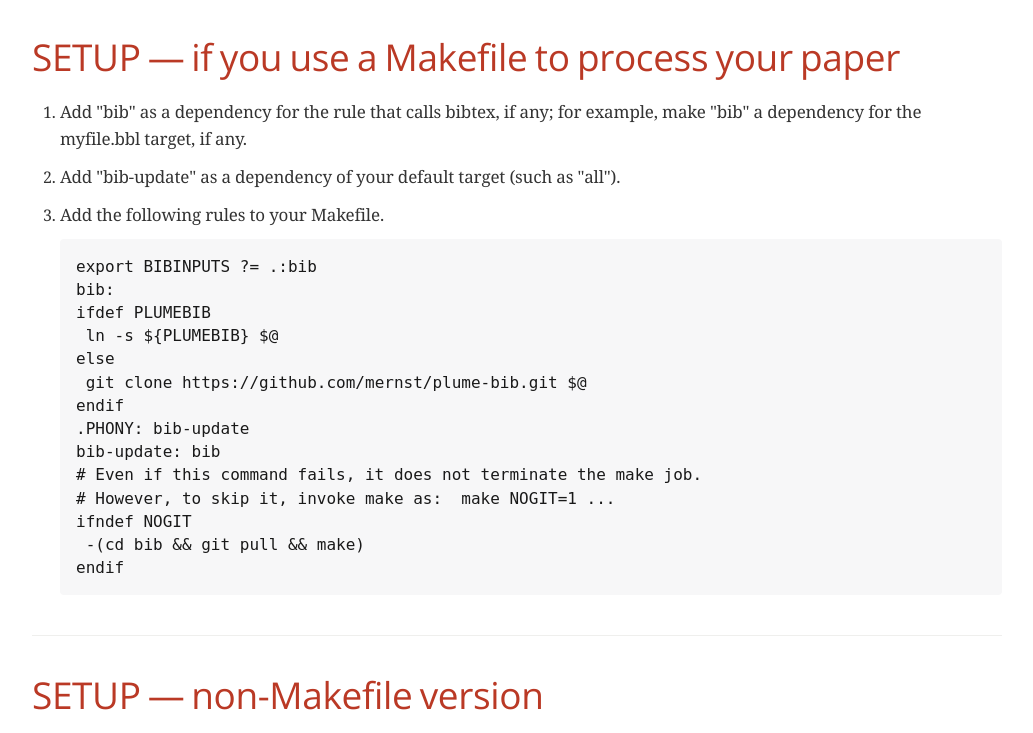
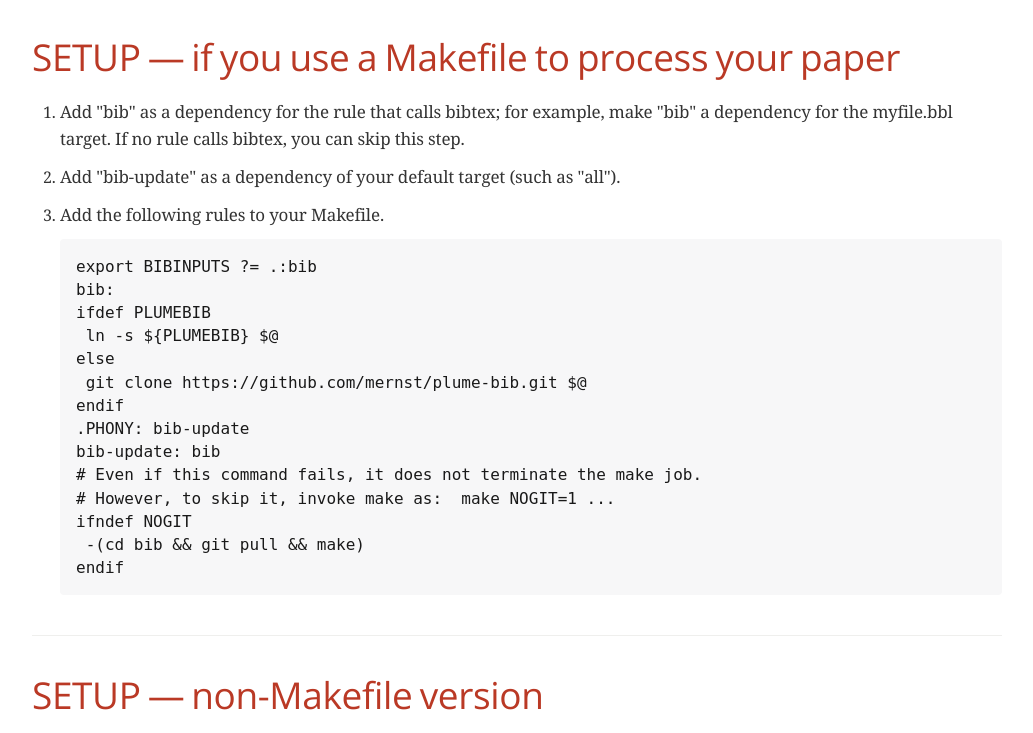
Before and after one commit to mernst/plume-bib, a plain HTML site: page docs/index.html in a window 1280 px wide. Shown: the part 1939-2672 px from the top of the page, without its empty margins (123-1156 px from the left). Drawn offline with nearby package versions, Linux system fonts and the light colour scheme; a web font is replaced by a local one.

```diff
--- a/docs/index.html
+++ b/docs/index.html
@@ -551,8 +551,9 @@ email a patch (a diff file) with your changes to Michael Ernst
 <div class="olist arabic">
 <ol class="arabic">
 <li>
-<p>Add "bib" as a dependency for the rule that calls bibtex, if any;
-for example, make "bib" a dependency for the myfile.bbl target, if any.</p>
+<p>Add "bib" as a dependency for the rule that calls bibtex; for example,
+make "bib" a dependency for the myfile.bbl target.  If no rule calls
+bibtex, you can skip this step.</p>
 </li>
 <li>
 <p>Add "bib-update" as a dependency of your default target (such as "all").</p>
@@ -671,7 +672,7 @@ example:</p>
 </div>
 <div id="footer">
 <div id="footer-text">
-Last updated 2017-04-13 08:29:55 PDT
+Last updated 2017-11-27 14:02:04 PST
 </div>
 </div>
 </body>
```
Also changed, not shown: 3 other files.
